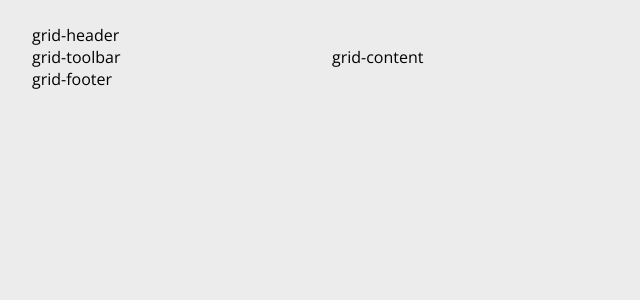
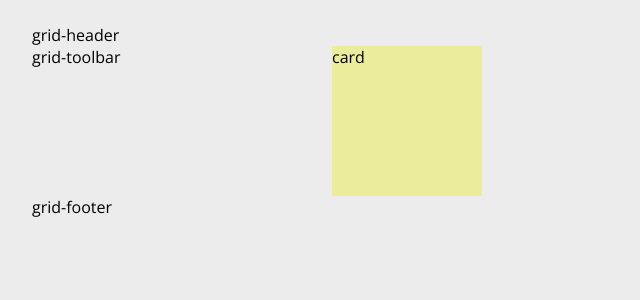
Before and after one commit to MyCreatief/scrum-board, a Vue app: page / in a window 1280 px wide. Shown: the top 300 px of the page, without its empty margins (0-640 px from the left). Built offline with nearby package versions, Linux system fonts and the light colour scheme.

Commit message:
Added card/post-it module and minimal styling.

```diff
--- a/src/App.vue
+++ b/src/App.vue
@@ -13,7 +13,6 @@
         scrumBoard
       }
     }
-
 </script>
 
 <!-- Add "scoped" attribute to limit CSS to this component only -->
--- /dev/null
+++ b/src/modules/card/card.html
@@ -0,0 +1 @@
+<div class="card">card</div>
--- /dev/null
+++ b/src/modules/card/card.scss
@@ -0,0 +1,5 @@
+.card {
+  width: rem-calc(150);
+  height: rem-calc(150);
+  background-color: $color-quaternary;
+}
--- /dev/null
+++ b/src/modules/card/card.vue
@@ -0,0 +1,3 @@
+<template src="./card.html"></template>
+<script src="./card.js"></script>
+<style lang="scss" src="./card.scss"></style>
--- a/src/modules/scrumboard/scrumboard.html
+++ b/src/modules/scrumboard/scrumboard.html
@@ -1,6 +1,8 @@
 <div class="container">
   <div class="grid-toolbar">grid-toolbar</div>
   <div class="grid-header">grid-header</div>
-  <section class="grid-content">grid-content</section>
+  <section class="grid-content">
+    <card></card>
+  </section>
   <div class="grid-footer">grid-footer</div>
 </div>
--- a/src/modules/scrumboard/scrumboard.js
+++ b/src/modules/scrumboard/scrumboard.js
@@ -0,0 +1,8 @@
+import card from './../card/card.vue';
+
+export default {
+  name: 'scrumboard',
+  components: {
+    card
+  }
+}
--- a/src/style/settings/_setting.colors.scss
+++ b/src/style/settings/_setting.colors.scss
@@ -4,3 +4,4 @@ $color-black: #000000;
 $color-primary: #00BCE4;
 $color-secondary: #2DC84D;
 $color-tertiary: #ECECEC;
+$color-quaternary: #ECEC9D;
```
Also changed, not shown: src/modules/card/card.js (added).
